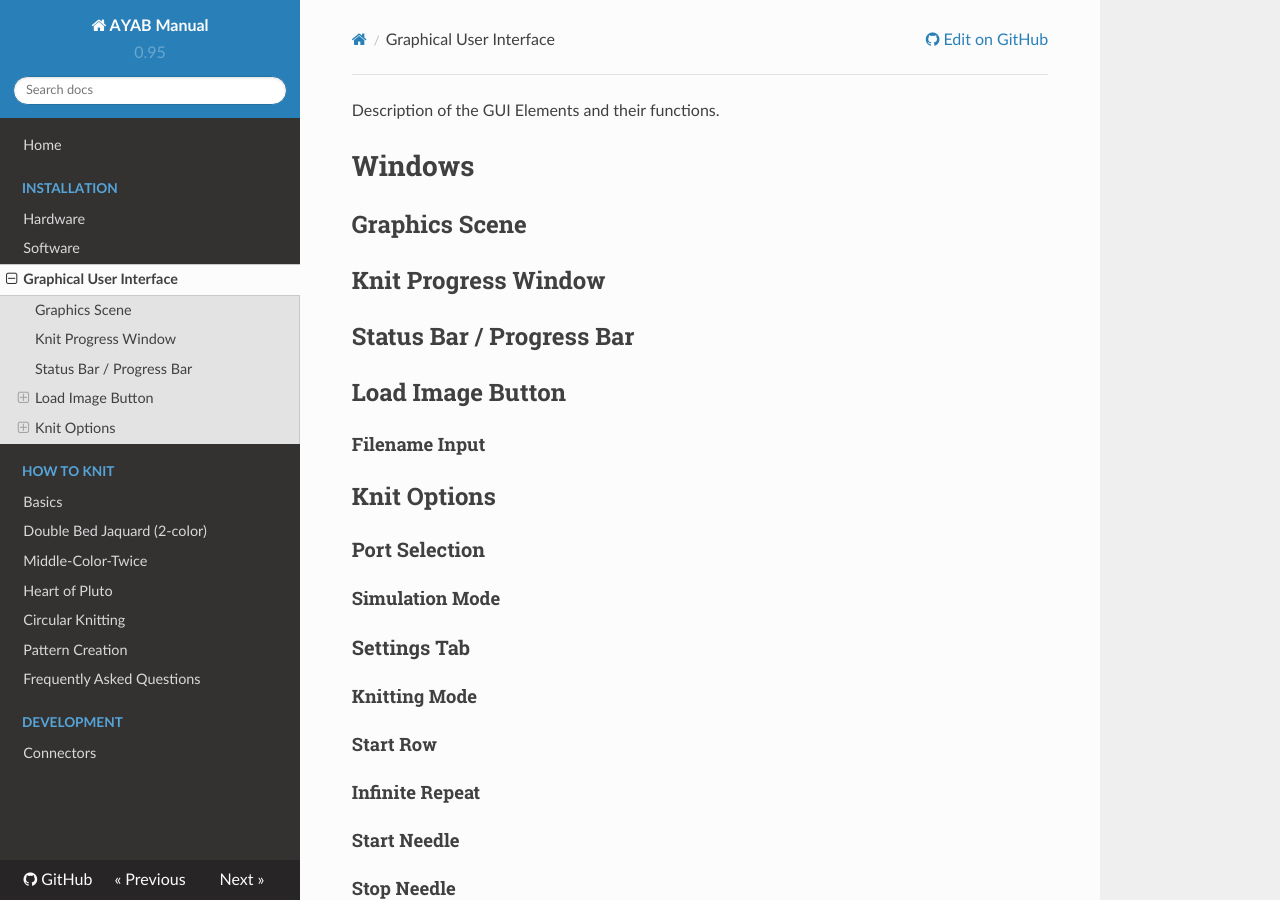
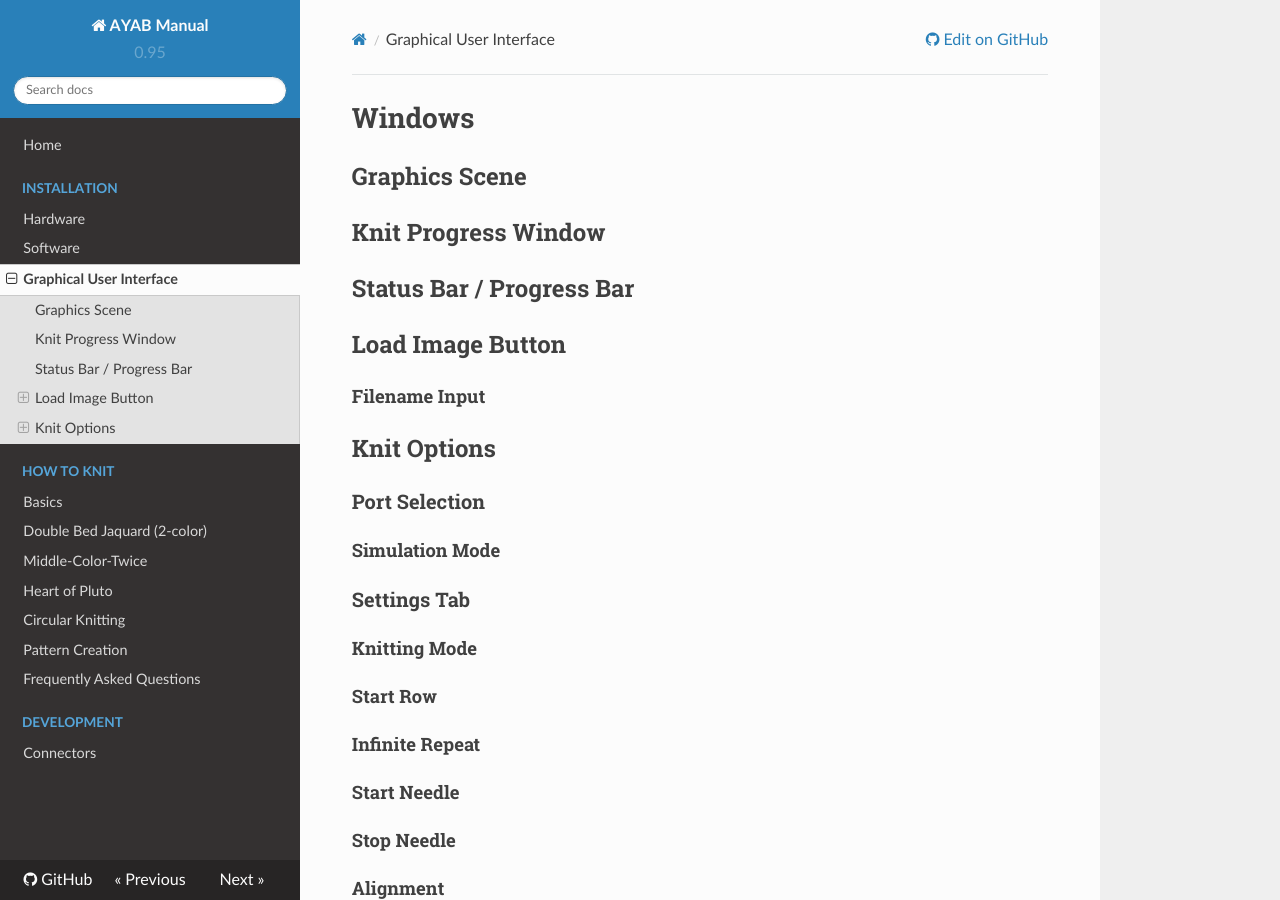
Before and after one commit to AllYarnsAreBeautiful/ayab-manual, an MkDocs documentation site: the page built from docs/gui.md, in a window 1280 px wide and 900 px high. Built offline with MkDocs 1.6.1, drawn with Linux system fonts in a browser that asks for light colours; nearby versions of some CDN libraries.

Commit message:
Update gui.md

```diff
--- a/docs/gui.md
+++ b/docs/gui.md
@@ -1,5 +1,3 @@
-Description of the GUI Elements and their functions.
-
 # Windows
 
 ## Graphics Scene
@@ -42,9 +40,9 @@ Description of the GUI Elements and their functions.
 
 # Menu
 
-## File >> Quit
+### File >> Quit
 
-## Image Actions
+### Image Actions
 
 #### Invert
 
@@ -62,9 +60,9 @@ Description of the GUI Elements and their functions.
 
 #### Rotate Right
 
-## Tools >> Load AYAB Firmware
+### Tools >> Load AYAB Firmware
 
-## Preferences
+### Preferences
 
 #### Default Knitting Mode
 
@@ -78,4 +76,4 @@ Description of the GUI Elements and their functions.
 
 #### Language
 
-## Help >> Help – About
+### Help >> Help – About
```
